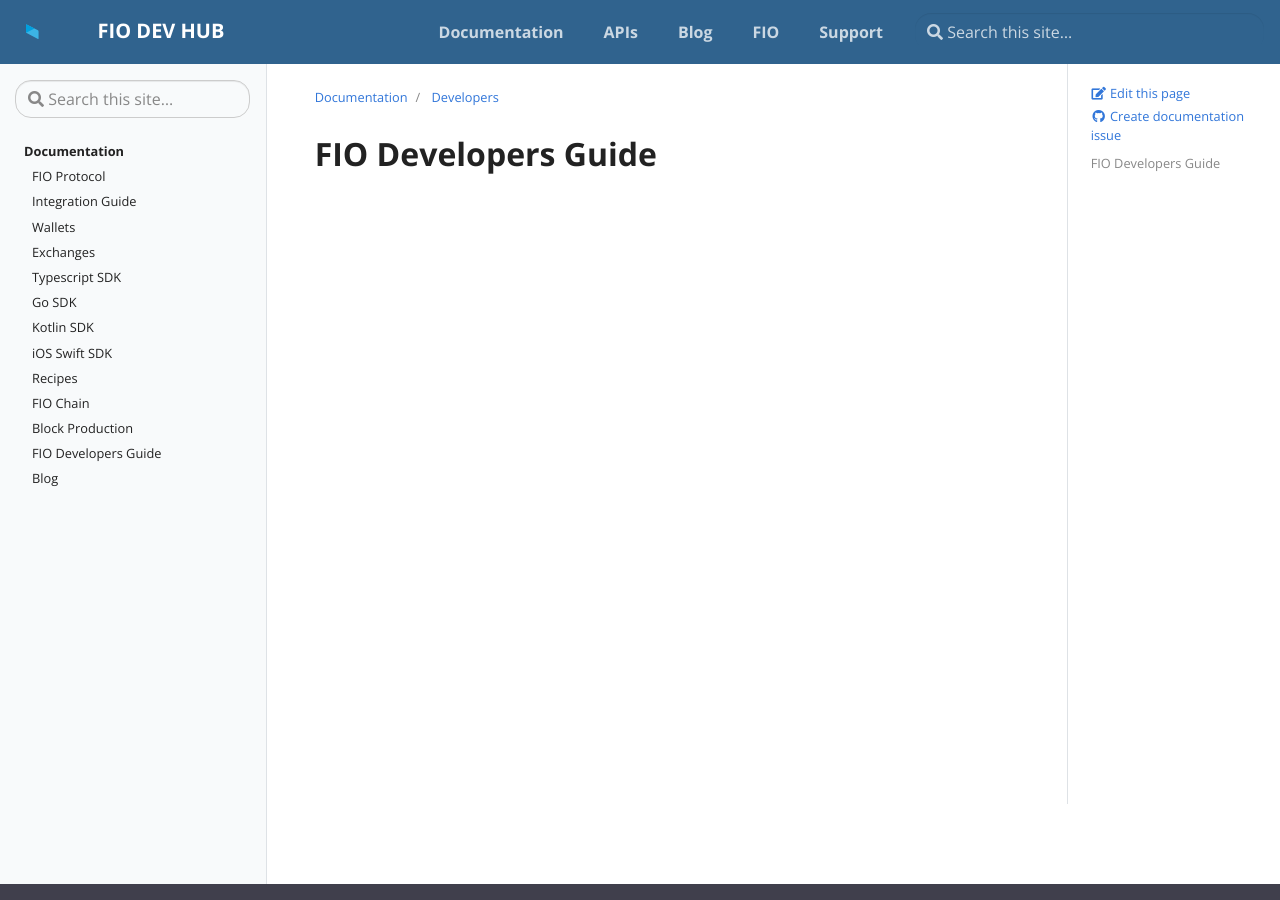
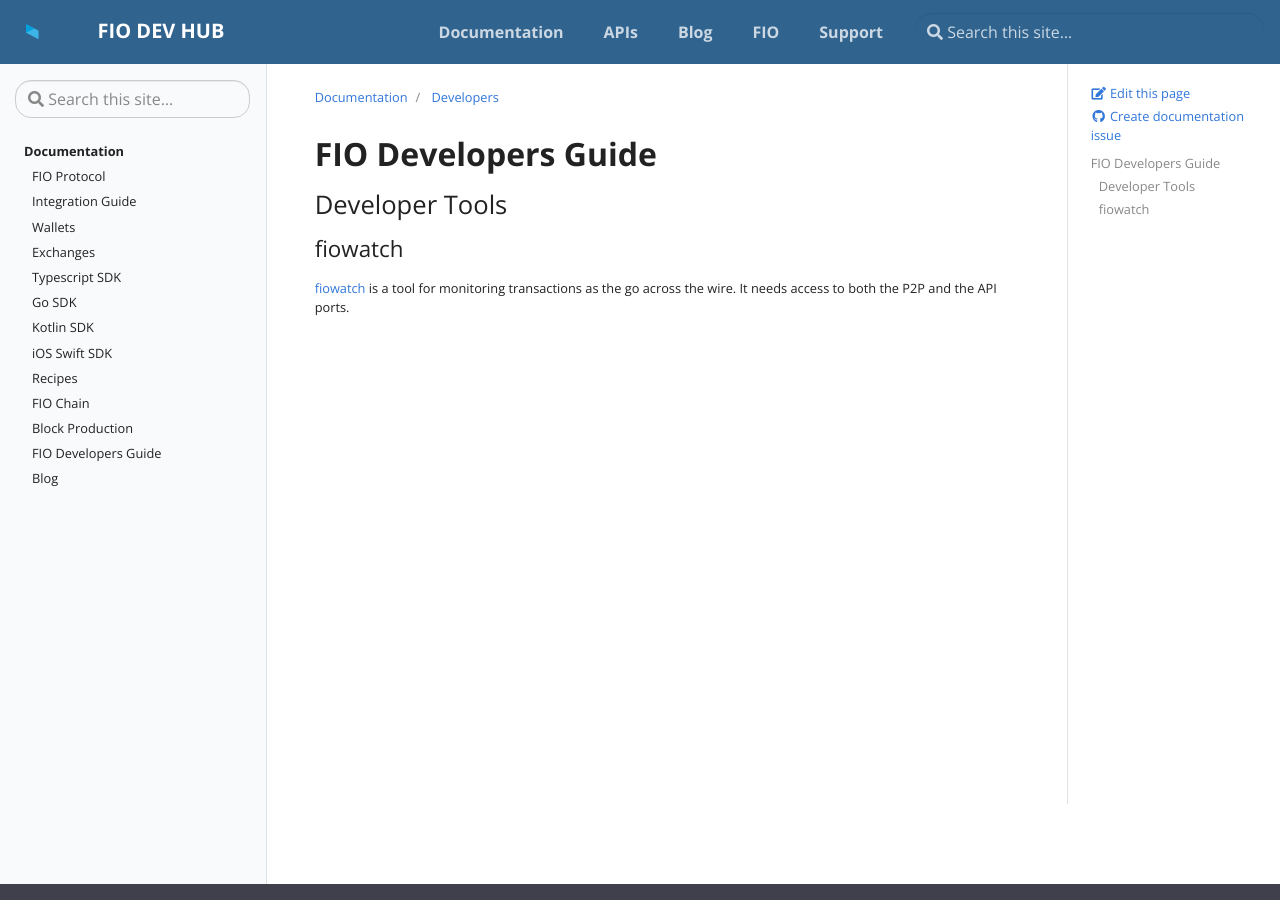
Before and after one commit to fioprotocol/fio-devhub, a Jekyll site: the page built from _docs/developers/index.md, in a window 1280 px wide and 900 px high. Built offline with Jekyll 4.4.1, drawn with Linux system fonts in a browser that asks for light colours.

Commit message:
Note for dev testing

```diff
--- a/_docs/developers/index.md
+++ b/_docs/developers/index.md
@@ -4,3 +4,9 @@ description: FIO Developers Guide
 ---
 
 # FIO Developers Guide
+
+## Developer Tools
+
+### fiowatch
+
+[fiowatch](https://github.com/blockpane/fiowatch/releases) is a tool for monitoring transactions as the go across the wire. It needs access to both the P2P and the API ports.
```
